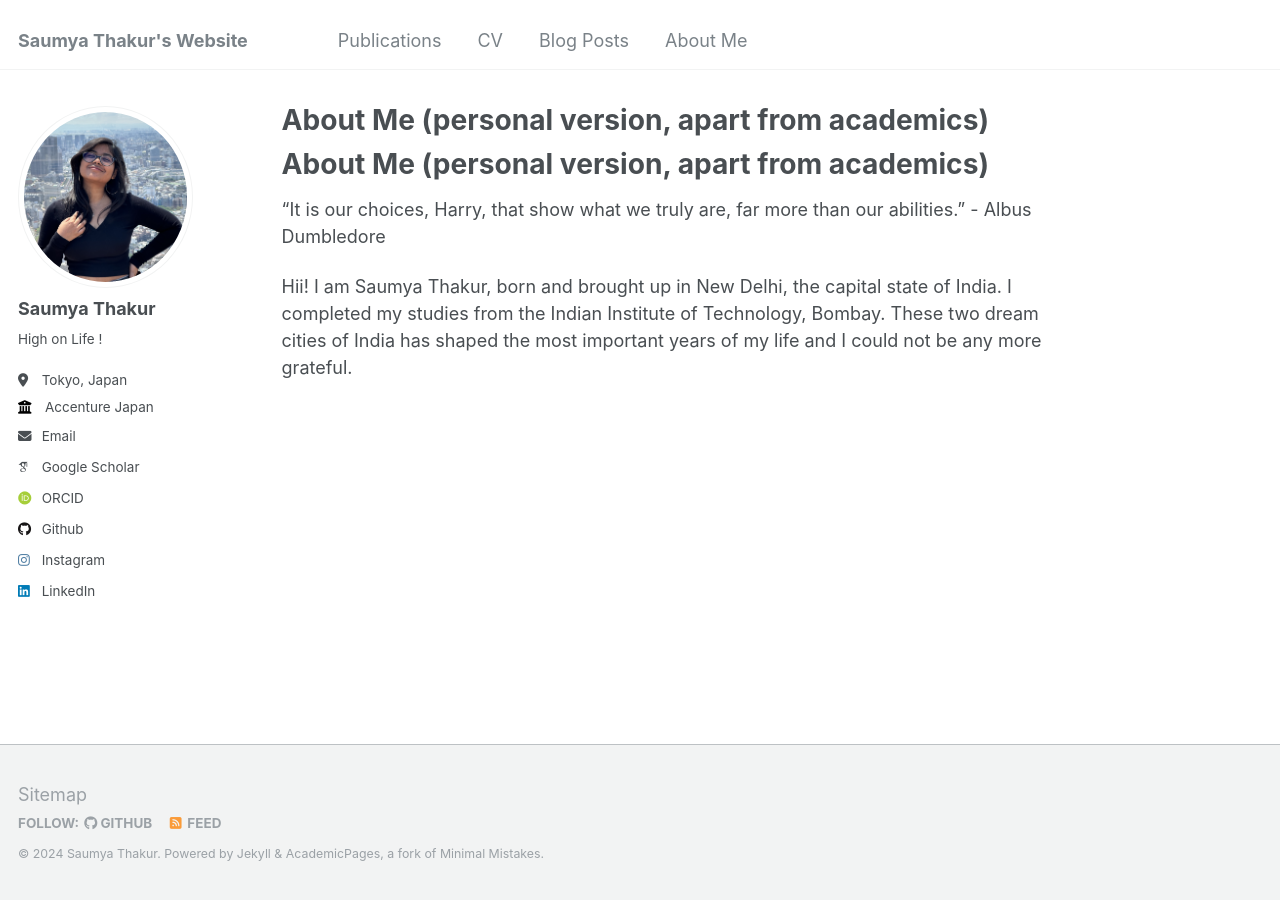
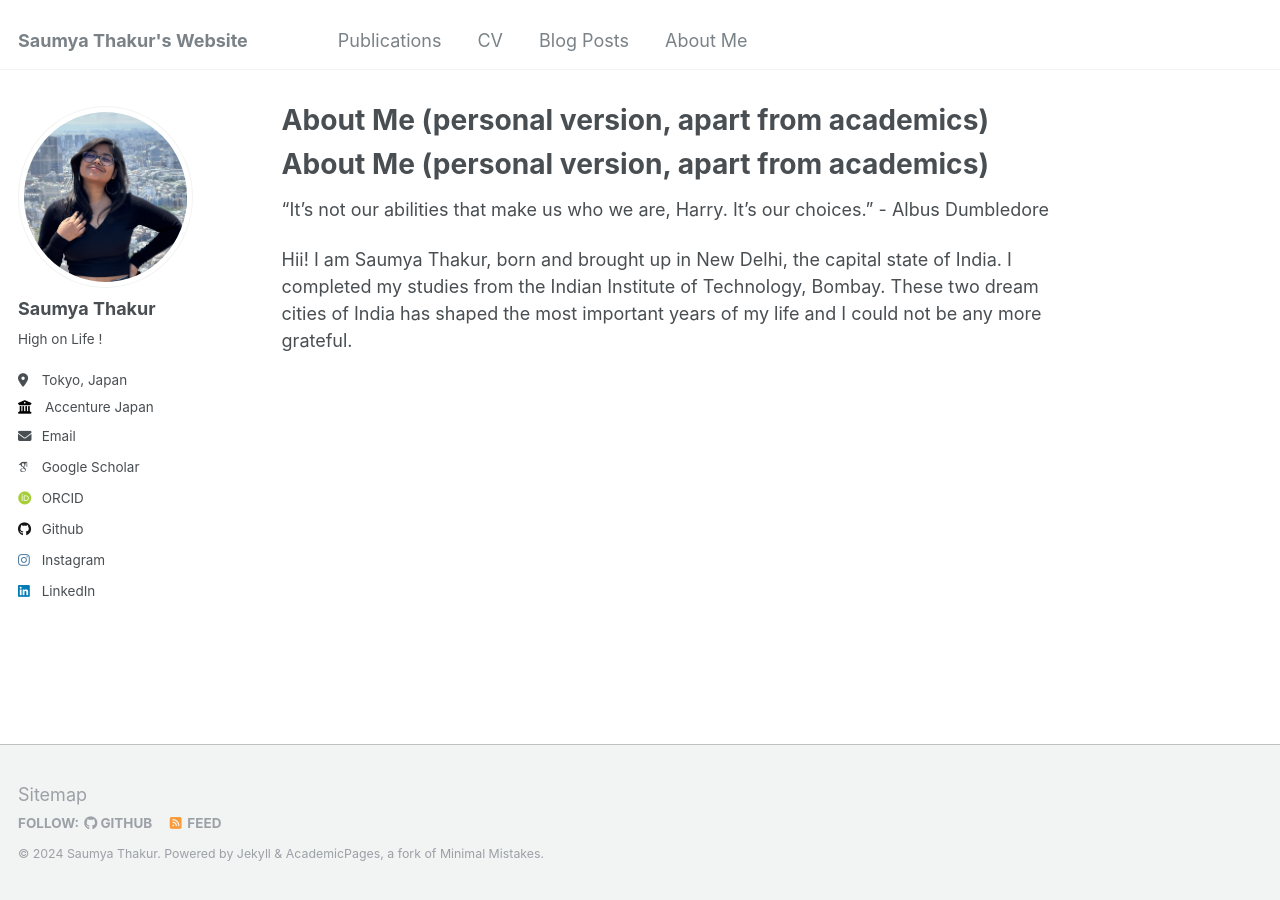
Before and after one commit to sthakurr/sthakurr.github.io, a Jekyll site: the page built from _pages/about-me.md, in a window 1280 px wide. Built offline with Jekyll 4.4.1, drawn with Linux system fonts in a browser that asks for light colours; some web fonts are replaced; our own code applies the rules of GitHub Pages for plain Markdown files.

Commit message:
quote correction

```diff
--- a/_pages/about-me.md
+++ b/_pages/about-me.md
@@ -1,5 +1,5 @@
 # About Me (personal version, apart from academics)
 
-"It is our choices, Harry, that show what we truly are, far more than our abilities." - Albus Dumbledore
+"It's not our abilities that make us who we are, Harry. It's our choices." - Albus Dumbledore
 
 Hii! I am Saumya Thakur, born and brought up in New Delhi, the capital state of India. I completed my studies from the Indian Institute of Technology, Bombay. These two dream cities of India has shaped the most important years of my life and I could not be any more grateful.
```
